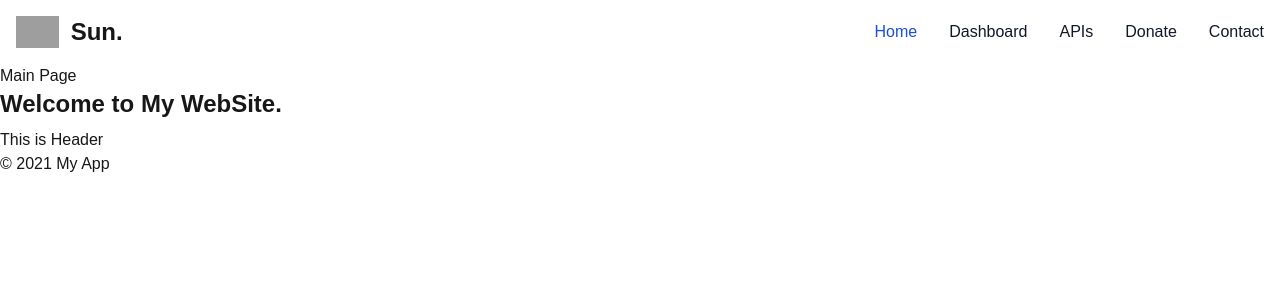
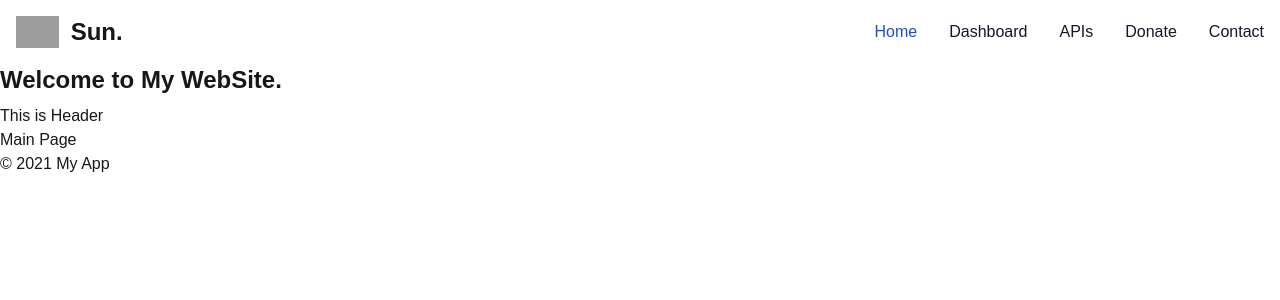
Before and after one commit to ACESunny/Chinanan, a Next.js app in the folder web/: page / in a window 1280 px wide. Shown: the top 300 px of the page. Built offline with nearby package versions, Linux system fonts and the light colour scheme; grey boxes are pictures that could not be loaded.

Commit message:
Update layout.jsx

```diff
--- a/web/src/app/layout.jsx
+++ b/web/src/app/layout.jsx
@@ -30,9 +30,12 @@ export default function RootLayout({ children }) {
         className={`${geistSans.variable} ${geistMono.variable} antialiased`}
       >
         <Nav />
+        <Header />
+
         {children}
-        <Header />
+
         <Footer />
+
         <SpeedInsights />
         <Analytics />
       </body>
```
